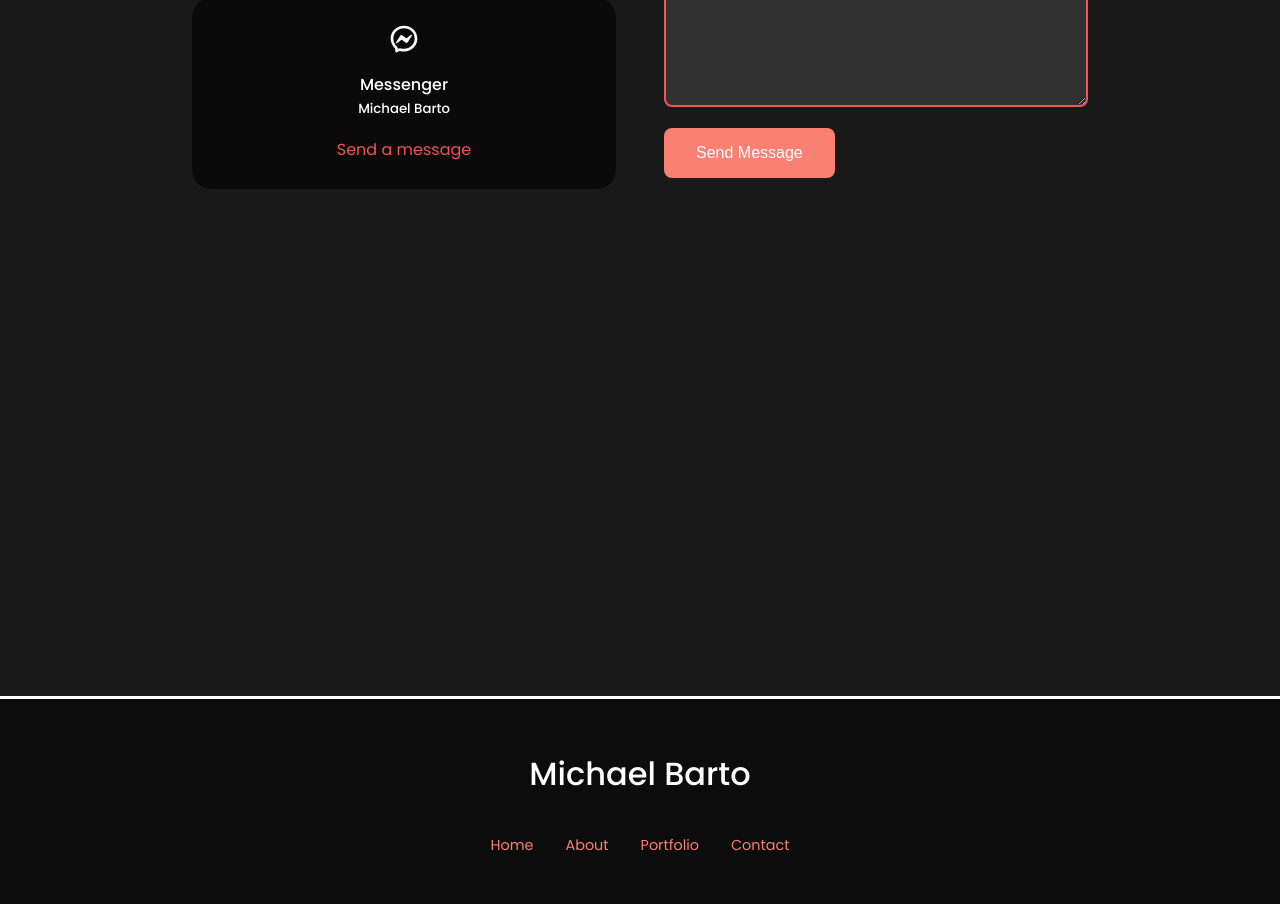
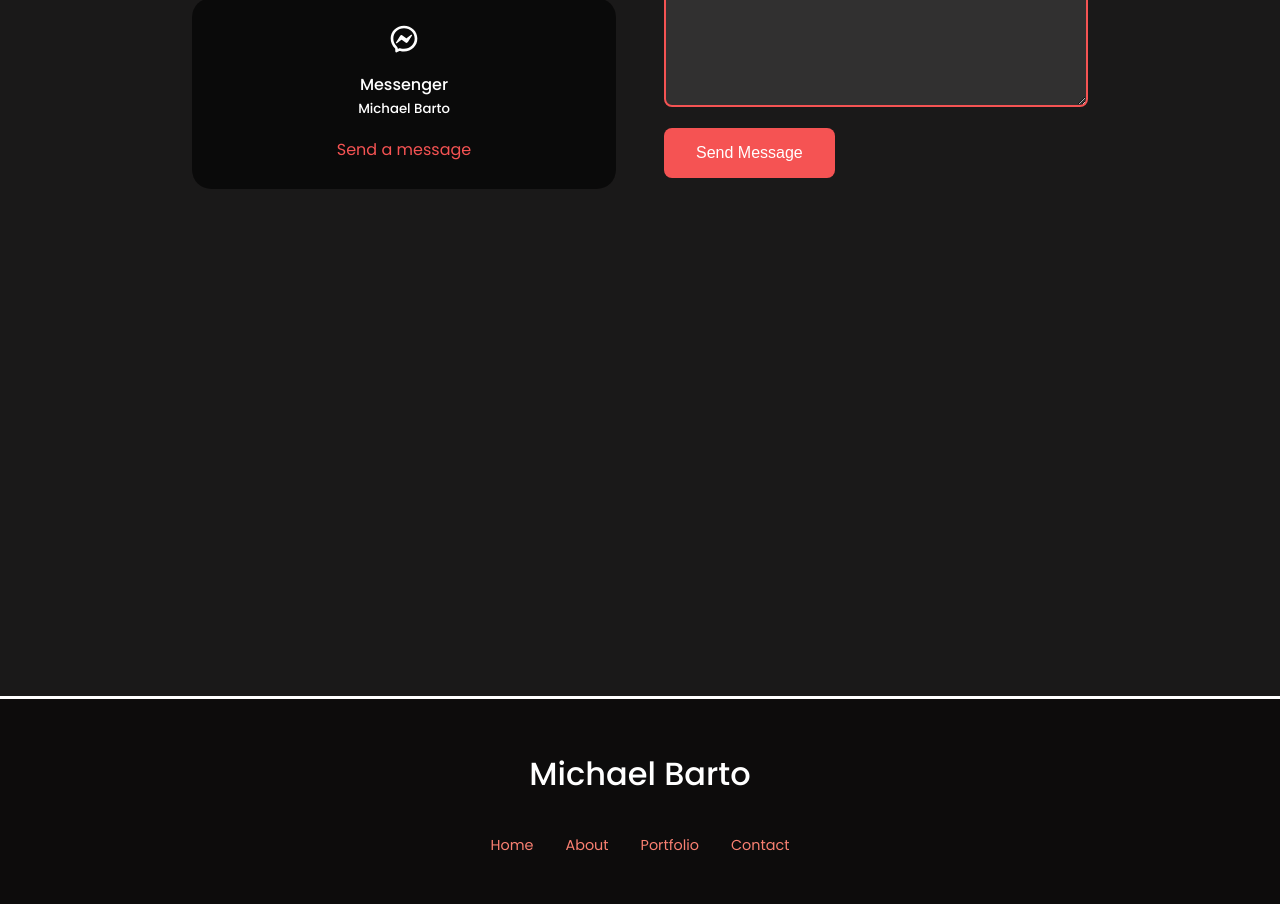
Before and after one commit to mbarto202/react-portfolio-website, a React (Create React App) app: page / in a window 1280 px wide. Shown: the part 2600-3504 px from the top of the page. Built offline with nearby package versions, Linux system fonts and the light colour scheme.

Commit message:
finished contact color

```diff
--- a/src/components/contact/contact.css
+++ b/src/components/contact/contact.css
@@ -76,7 +76,7 @@ textarea::placeholder {
 .btn.sendMessage {
   padding: 1rem 2rem;
   border-radius: 0.5rem;
-  background-color: #fa8072;
+  background-color: rgb(245, 83, 83);
   border: none;
   color: white;
   font-size: 1rem;
```
